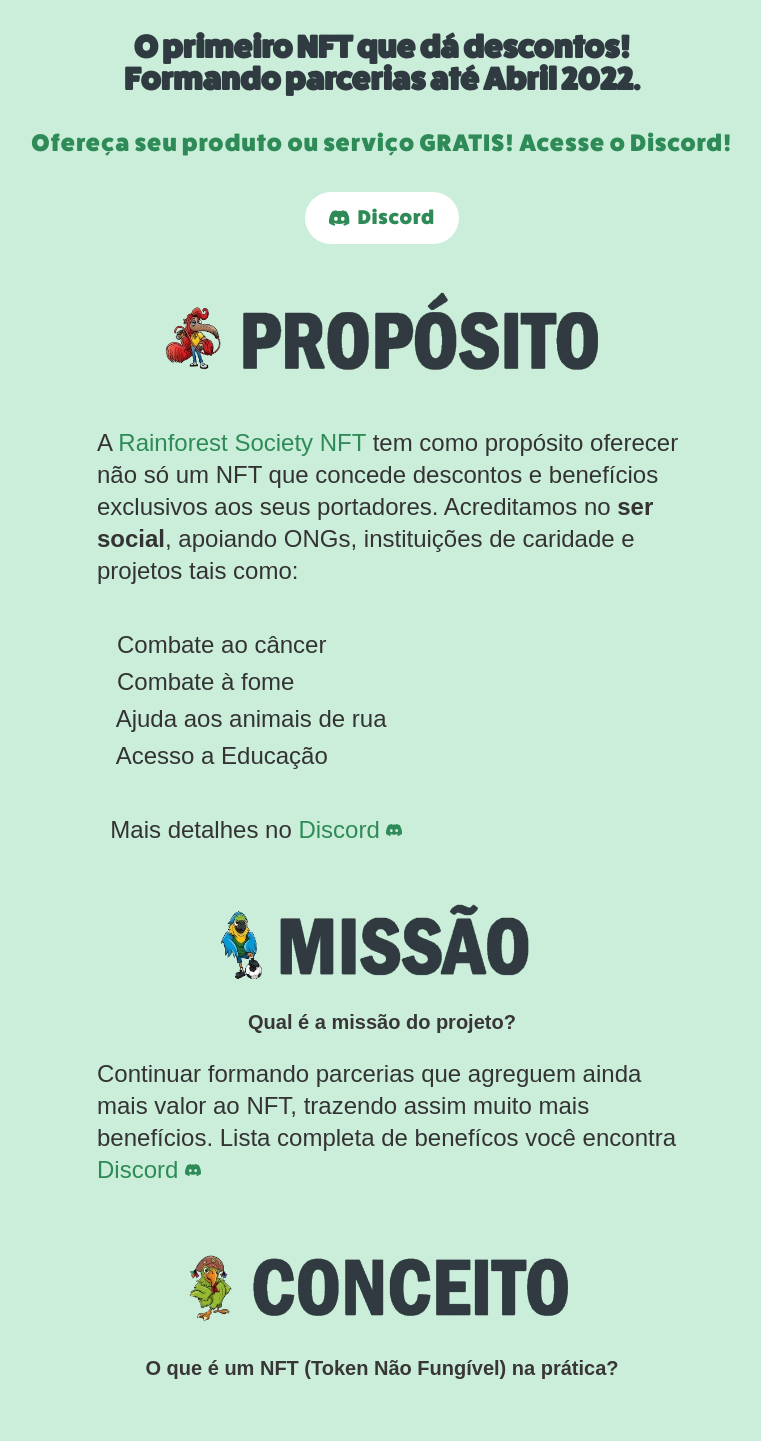
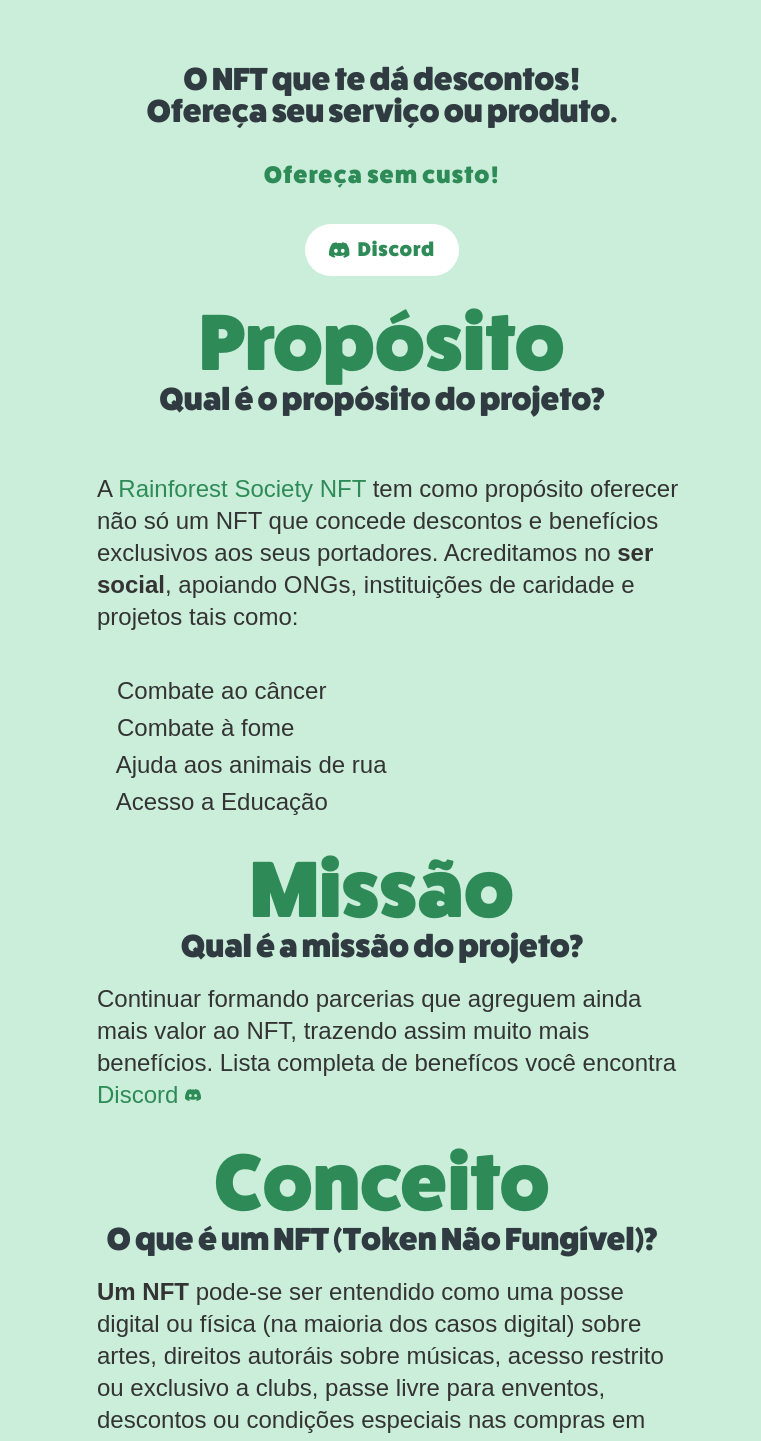
Before and after one commit to treslines/rafosociety, a Next.js app: page / in a window 1280 px wide. Shown: the part 400-1841 px from the top of the page, without its empty margins (258-1019 px from the left). Built offline with nearby package versions, Linux system fonts and the light colour scheme; a web font is replaced by a local one.

Commit message:
updrade site

```diff
--- a/pages/index.js
+++ b/pages/index.js
@@ -119,6 +119,7 @@
 
                {/* # CABECALHO COM PNG */}
                <header class="flex flex-col items-center justify-center h-full text-center">
+                  <p>&nbsp;</p>
                   <h1 class="text-6xl text-green-200 md:text-8xl lg:text-9xl leading-solid ">Rainforest Society NFT<br /> <br /></h1>
                   <div class="w-full md:w-[600px] -mt-16 md:-mt-32 lg:-mt-36">
                      <img src="images/banner-rainforest-society-nft.webp" alt="NFT Com Utilidade Real" />
@@ -130,8 +131,8 @@
                   <div class="h-2"></div>
 
                   {/* # DESCRICÃO */}
-                  <h2 class="text-3xl font-bold md:text-5xl leading-solid text-sea-700">O primeiro NFT que dá descontos!<br />Formando parcerias até Abril 2022.</h2>
-                  <p class="tracking-wider text-green-200">Ofereça seu produto ou serviço GRATIS! Acesse o Discord!</p>
+                  <h2 class="text-3xl md:text-5xl leading-solid text-sea-700">O NFT que te dá descontos!<br />Ofereça seu serviço ou produto.</h2>
+                  <p class="tracking-wider text-green-200">Ofereça <i class="fas fa-arrow-circle-down"></i> sem custo!</p>
 
                   {/* # CONTAINER BOTÕES    */}
                   <div class="flex items-center justify-center text-base md:text-xl space-x-2">
@@ -170,7 +171,9 @@
 
                   <div class="flex flex-col items-center justify-center flex-1 bullet">
                      <div class="w-full md:w-[600px] -mt-16 md:-mt-32 lg:-mt-36" >
-                        <img style={{margin:"70px 0px 0px 0px"}} src="images/proposito3.webp" alt="NFT Com Utilidade Real" />
+                        {/* <img style={{margin:"70px 0px 0px 0px"}} src="images/proposito3.webp" alt="NFT Com Utilidade Real" /> */}
+                        <h1 style={{margin:"140px 0px 0px 0px"}} class="text-6xl text-green-200 md:text-8xl lg:text-9xl leading-solid ">Propósito</h1>
+                        <h2 style={{margin:"0px 0px 20px 0px"}} class="text-3xl md:text-5xl leading-solid text-sea-700">Qual é o propósito do projeto?</h2>
 
                         <ol class="bullet-list">
                         <li>&nbsp;</li>
@@ -181,27 +184,31 @@
                            <li>&nbsp;&nbsp;<i class="fas fa-paw"></i> Ajuda aos animais de rua</li>
                            <li>&nbsp;&nbsp;<i class="fas fa-user-graduate"></i> Acesso a Educação </li>
                            <li>&nbsp;</li>
-                           <li>&nbsp;&nbsp;Mais detalhes no <a href="https://discord.gg/Tr7bHA8jQj" class=" text-green-200"> Discord </a><a class="" href="https://discord.gg/Tr7bHA8jQj"><img src="svg/discord.svg" alt="Discord" style={{height:"16px", display:"inline", width:"16px", margin:"0px 0px 3px 0px"}}/></a></li>
-                           <li>&nbsp;</li>
+                           {/* <li>&nbsp;&nbsp;Mais detalhes no <a href="https://discord.gg/Tr7bHA8jQj" class=" text-green-200"> Discord </a><a class="" href="https://discord.gg/Tr7bHA8jQj"><img src="svg/discord.svg" alt="Discord" style={{height:"16px", display:"inline", width:"16px", margin:"0px 0px 3px 0px"}}/></a></li>
+                           <li>&nbsp;</li> */}
                         </ol>
                      </div>
                      <div class="w-full md:w-[600px] -mt-16 md:-mt-32 lg:-mt-36" >
-                        <img style={{margin:"70px 0px 0px 0px"}} src="images/missao.webp" alt="NFT Com Utilidade Real" />
-                        <p ><b>Qual é a missão do projeto?</b></p>
+                        {/* <img style={{margin:"70px 0px 0px 0px"}} src="images/missao.webp" alt="NFT Com Utilidade Real" /> */}
+                        <h1 style={{margin:"140px 0px 0px 0px"}} class="text-6xl text-green-200 md:text-8xl lg:text-9xl leading-solid ">Missão</h1>
+                        <h2 style={{margin:"0px 0px 20px 0px"}} class="text-3xl md:text-5xl leading-solid text-sea-700">Qual é a missão do projeto?</h2>
+                        {/* <p ><b>Qual é a missão do projeto?</b></p> */}
                         <ol class="bullet-list">
                            <li>Continuar formando parcerias que agreguem ainda mais valor ao NFT, trazendo assim muito mais benefícios. Lista completa de benefícos você encontra <a href="https://discord.gg/Tr7bHA8jQj" class=" text-green-200"> Discord </a><a class="" href="https://discord.gg/Tr7bHA8jQj"><img src="svg/discord.svg" alt="Discord" style={{height:"16px", display:"inline", width:"16px", margin:"0px 0px 3px 0px"}}/></a></li>
                            <li>&nbsp;</li>
                         </ol>
                      </div>
                      <div class="w-full md:w-[600px] -mt-16 md:-mt-32 lg:-mt-36" >
-                        <img style={{margin:"70px 0px 0px 0px"}} src="images/conceito.webp" alt="NFT Com Utilidade Real" />
-                        <p ><b>O que é um NFT (Token Não Fungível) na prática?</b></p>
+                        {/* <img style={{margin:"70px 0px 0px 0px"}} src="images/conceito.webp" alt="NFT Com Utilidade Real" /> */}
+                        <h1 style={{margin:"140px 0px 0px 0px"}} class="text-6xl text-green-200 md:text-8xl lg:text-9xl leading-solid ">Conceito</h1>
+                        <h2 style={{margin:"0px 0px 20px 0px"}} class="text-3xl md:text-5xl leading-solid text-sea-700">O que é um NFT (Token Não Fungível)?</h2>
+                        {/* <p ><b>O que é um NFT (Token Não Fungível) na prática?</b></p> */}
                         <ol class="bullet-list" >
-                           <li>&nbsp;</li>
                            <li><b>Um NFT</b> pode-se ser entendido como uma posse digital ou física (na maioria dos casos digital) sobre artes, direitos autoráis sobre músicas, acesso restrito ou exclusivo a clubs, passe livre para enventos, descontos ou condições especiais nas compras em estabelecimentos, lojas ou serviços. Assegure o seu por um preço promocional entrando na <b>lista de pré-venda</b> <a href="https://discord.gg/Tr7bHA8jQj" class=" text-green-200"> Discord </a><a class="" href="https://discord.gg/Tr7bHA8jQj"><img src="svg/discord.svg" alt="Discord" style={{height:"16px", display:"inline", width:"16px", margin:"0px 0px 3px 0px"}}/></a></li>
                            <li>&nbsp;</li>
                         </ol>
-                        <p ><b>Por que investir em um NFT? (como consumidor)</b></p>
+                        {/* <p ><b>Por que investir em um NFT? (como consumidor)</b></p> */}
+                        <h2 style={{margin:"20px 0px 10px 0px"}} class="text-3xl md:text-5xl leading-solid text-sea-700">Por que investir em um NFT?<br/>(como consumidor)</h2>
                         <ol class="bullet-list" >
                            <li>&nbsp;</li>
                            <li><i class="fas fa-check-circle"/> <b>Descontos Vitalícios:</b> Enquanto as parcerias existirem, os donos dos NFT's podem usufruir dos benefícos, descontos e vantagens. Lista complet:<a href="https://discord.gg/Tr7bHA8jQj" class=" text-green-200"> Discord </a><a class="" href="https://discord.gg/Tr7bHA8jQj"><img src="svg/discord.svg" alt="Discord" style={{height:"16px", display:"inline", width:"16px", margin:"0px 0px 3px 0px"}}/></a></li>
@@ -214,7 +221,8 @@
                            <li>&nbsp;</li>
                         </ol>
 
-                        <p ><b>Por que oferecer produtos ou serviços através do NFT? (como fornecedor)</b></p>
+                        {/* <p ><b>Por que oferecer produtos ou serviços através do NFT? (como fornecedor)</b></p> */}
+                        <h2 style={{margin:"20px 0px 10px 0px"}} class="text-3xl md:text-5xl leading-solid text-sea-700">Por que oferecer produtos ou serviços?<br/>(como fornecedor)</h2>
                         <ol class="bullet-list" >
                            <li>&nbsp;</li>
                            <li><i class="fas fa-money-bill-wave"></i> <b>Receita Recorrente:</b> Como empreendedor, o que mais desejo, são clientes fieis e recorrentes. Oferecendo seu produto ou serviço através do NFT, você <b>fideliza</b> seu cliente sem gastar nada, gerando uma situação ganha/ganha para ambos, clientes e empreendedores. <b>Mais receita:</b><a href="https://discord.gg/Tr7bHA8jQj" class=" text-green-200"> Discord </a><a class="" href="https://discord.gg/Tr7bHA8jQj"><img src="svg/discord.svg" alt="Discord" style={{height:"16px", display:"inline", width:"16px", margin:"0px 0px 3px 0px"}}/></a></li>
@@ -226,10 +234,11 @@
                         </ol>
                      </div>
                      <div class="w-full md:w-[600px] -mt-16 md:-mt-32 lg:-mt-36" >
-                        <img style={{margin:"70px 0px 0px 0px"}} src="images/roadmap.webp" alt="NFT Com Utilidade Real" />
-                        <p ><b>Qual é o roadmap (planejamento) do projeto?</b></p>
+                        {/* <img style={{margin:"70px 0px 0px 0px"}} src="images/roadmap.webp" alt="NFT Com Utilidade Real" /> */}
+                        <h1 style={{margin:"140px 0px 0px 0px"}} class="text-6xl text-green-200 md:text-8xl lg:text-9xl leading-solid ">Roadmap</h1>
+                        <h2 style={{margin:"0px 0px 20px 0px"}} class="text-3xl md:text-5xl leading-solid text-sea-700">Qual é o planejamento do projeto?</h2>
+                        {/* <p ><b>Qual é o roadmap (planejamento) do projeto?</b></p> */}
                         <ol class="bullet-list" >
-                           <li>&nbsp;</li>
                            <li>Por ser um projeto bem dinâmico, estamos planejando por etapas, já que um atraso ou adiantamento de uma etapa, alteraria todo o cronograma futuro causando retrabalho. No entanto, a versão macro do nosso Roadmap esta disponível no canal de <b>"📑planejamento"</b> no <a href="https://discord.gg/Tr7bHA8jQj" class=" text-green-200"> Discord </a><a class="" href="https://discord.gg/Tr7bHA8jQj"><img src="svg/discord.svg" alt="Discord" style={{height:"16px", display:"inline", width:"16px", margin:"0px 0px 3px 0px"}}/></a>.</li>
                            <li>&nbsp;</li>
                         </ol>
@@ -237,10 +246,11 @@
 
 
                      <div class="w-full md:w-[600px] -mt-16 md:-mt-32 lg:-mt-36" >
-                        <img style={{margin:"70px 0px 0px 0px"}} src="images/engajamento.webp" alt="NFT Com Utilidade Real" />
-                        <p ><b>Como largar na frente na nossa comunidade?</b></p>
+                        {/* <img style={{margin:"70px 0px 0px 0px"}} src="images/engajamento.webp" alt="NFT Com Utilidade Real" /> */}
+                        <h1 style={{margin:"140px 0px 0px 0px"}} class="text-6xl text-green-200 md:text-8xl lg:text-9xl leading-solid ">Early Bird</h1>
+                        <h2 style={{margin:"0px 0px 20px 0px"}} class="text-3xl md:text-5xl leading-solid text-sea-700">Como largar na frente?</h2>
+                        {/* <p ><b>Como largar na frente na nossa comunidade?</b></p> */}
                         <ol class="bullet-list">
-                           <li>&nbsp;</li>
                            <li><i class="fas fa-share-alt"></i> Convide <b>2 amigos</b>, nos siga no  <a href="https://twitter.com/rafosociety" class=" text-green-200"> Twitter </a><a class="" href="https://twitter.com/rafosociety"><img src="svg/twitter.svg" alt="Twitter" style={{height:"16px", display:"inline", width:"16px", margin:"0px 0px 3px 0px"}}/></a> e  <a href="https://www.instagram.com/rafosociety/" class=" text-green-200"> Instagram </a><a class="" href="https://www.instagram.com/rafosociety/"><img src="svg/instagram.svg" alt="Instagram" style={{height:"16px", display:"inline", width:"16px", margin:"0px 0px 3px 0px"}}/></a>, entre para a lista de <b>📑 pré-venda</b> exclusiva.</li>
                            <li>&nbsp;</li>
                            <li><i class="fas fa-building"></i> Incentive empresas, estabelecimentos, lojas e prestadores de serviços a oferecerem seus serviços/produtos. Vide <a href="https://discord.gg/Tr7bHA8jQj" class=" text-green-200"> Discord </a><a class="" href="https://discord.gg/Tr7bHA8jQj"><img src="svg/discord.svg" alt="Discord" style={{height:"16px", display:"inline", width:"16px", margin:"0px 0px 3px 0px"}}/></a></li>
@@ -258,7 +268,7 @@
 
                   </div>
 
-                  <h1 class="text-sea-700">The Team</h1>
+                  <h1 class="text-sea-700">O Time</h1>
                   <CardSlider />
                   <h1 class="text-sea-700">Parcerias já fechadas</h1>
                   <Timeline timelineData={data} />
```
